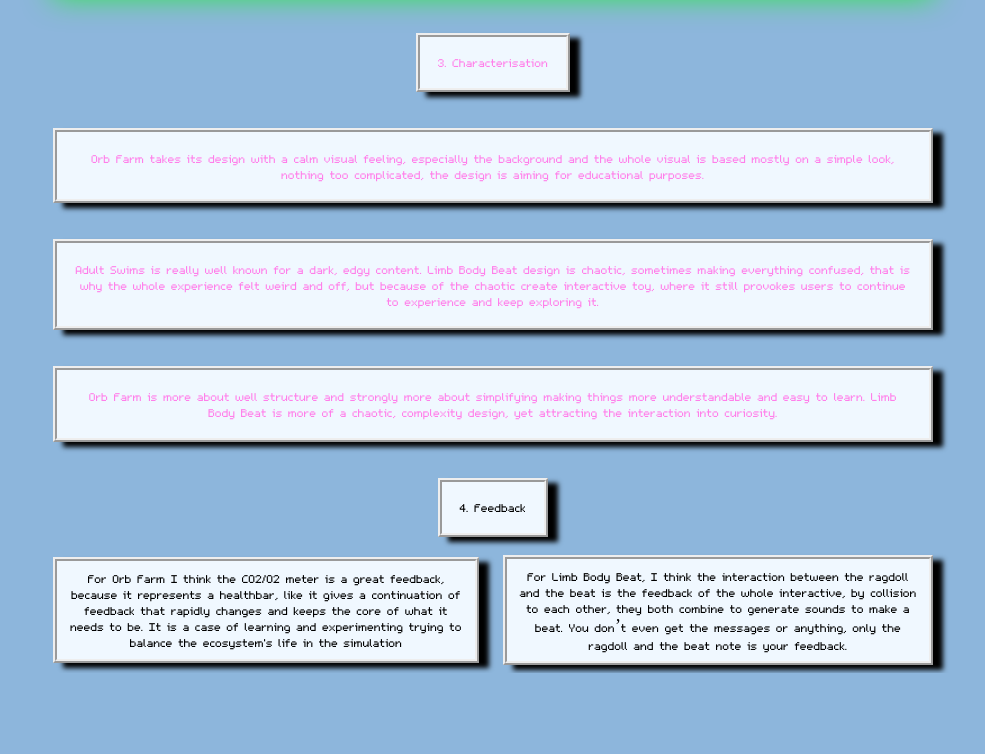
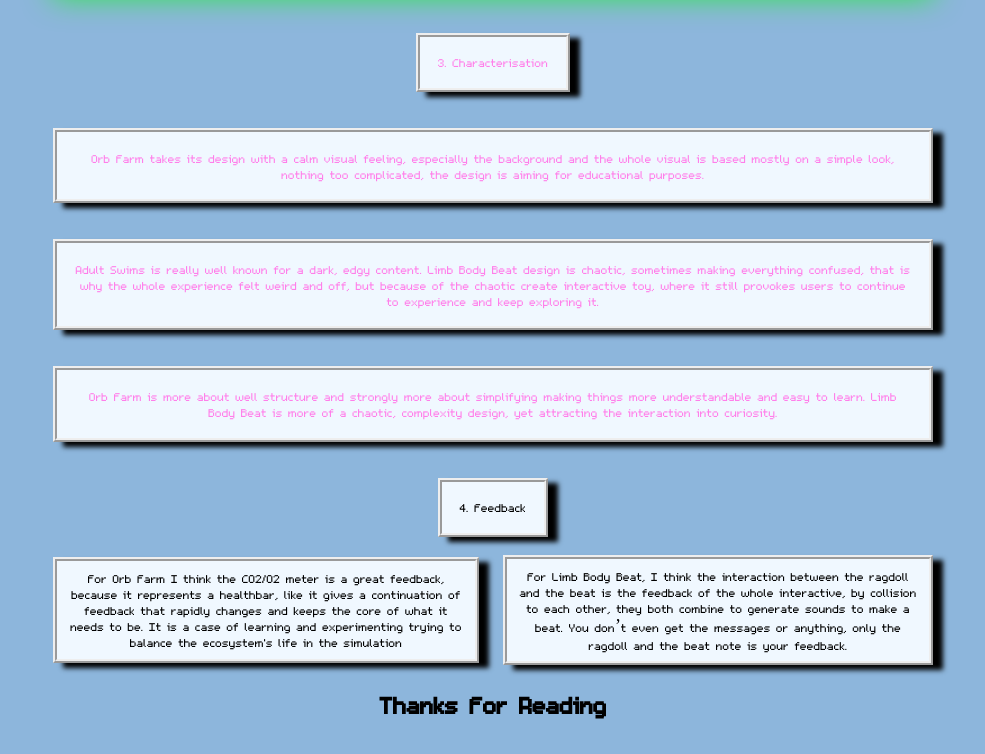
Before and after one commit to MightyGud/Assignment-1-Interaction-Design-Analysis, a plain HTML site: page index.html in a window 1280 px wide. Shown: the part 1341-2095 px from the top of the page, without its empty margins (147-1132 px from the left). Before the commit the page ends 2014 px from the top, so only its background shows below. Drawn offline with Linux system fonts and the light colour scheme.

Commit message:
Update index.html

```diff
--- a/index.html
+++ b/index.html
@@ -107,5 +107,6 @@
         your feedback.
       </div>
     </div>
+    <h1>Thanks For Reading</h1>
   </body>
 </html>
```
